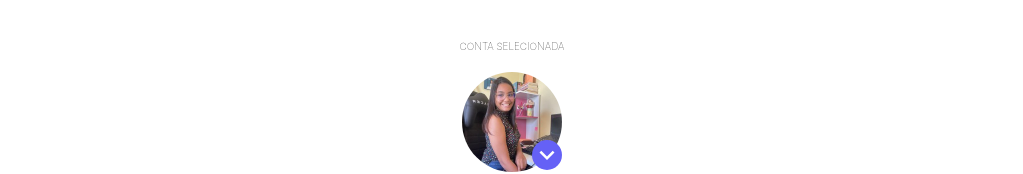
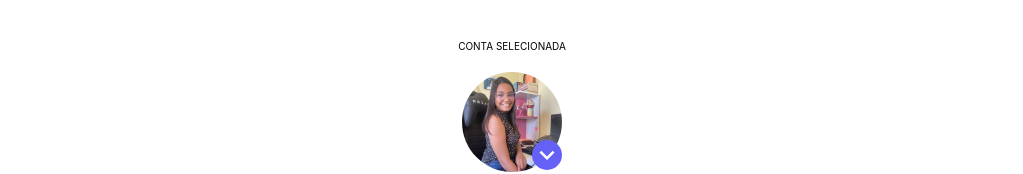
Before and after one commit to luanafront/clone-CAJU, a React (Create React App) app: page /profile in a window 1280 px wide. Shown: the top 174 px of the page, without its empty margins (128-1151 px from the left). Built offline with nearby package versions, Linux system fonts and the light colour scheme.

Commit message:
profileHeader text top bug solved

```diff
--- a/src/components/organism/profile/profileHeader/index.css
+++ b/src/components/organism/profile/profileHeader/index.css
@@ -5,7 +5,6 @@
     margin-top: 3rem;
 }
     .profileHeader__text--top {
-        font-weight: 100;
     }
     .imgBox {
         border-radius: 10rem;
```
